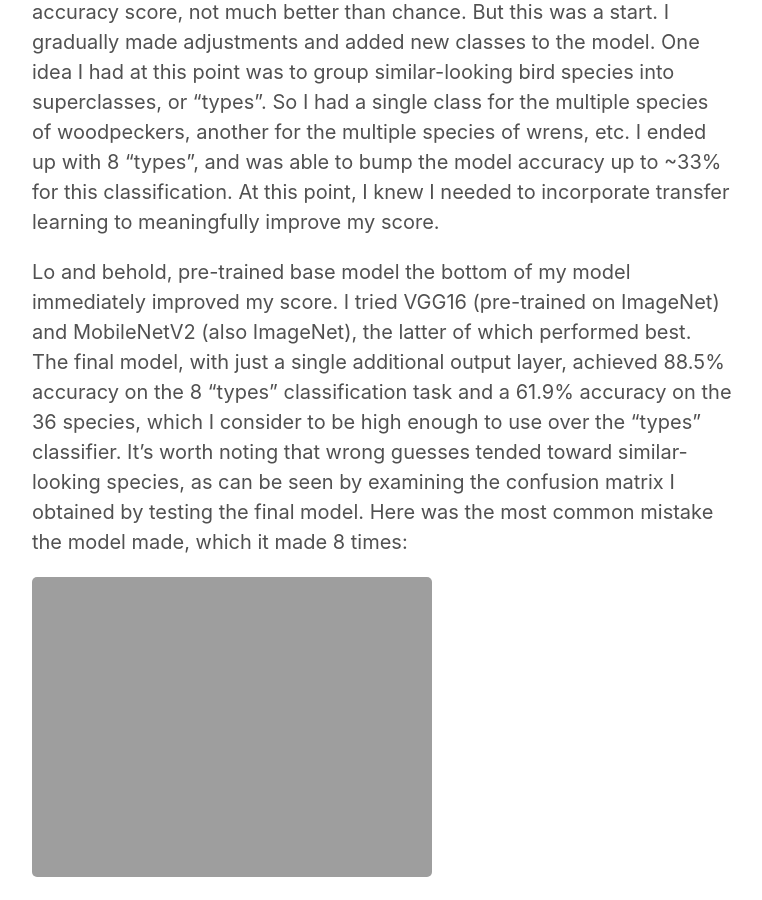
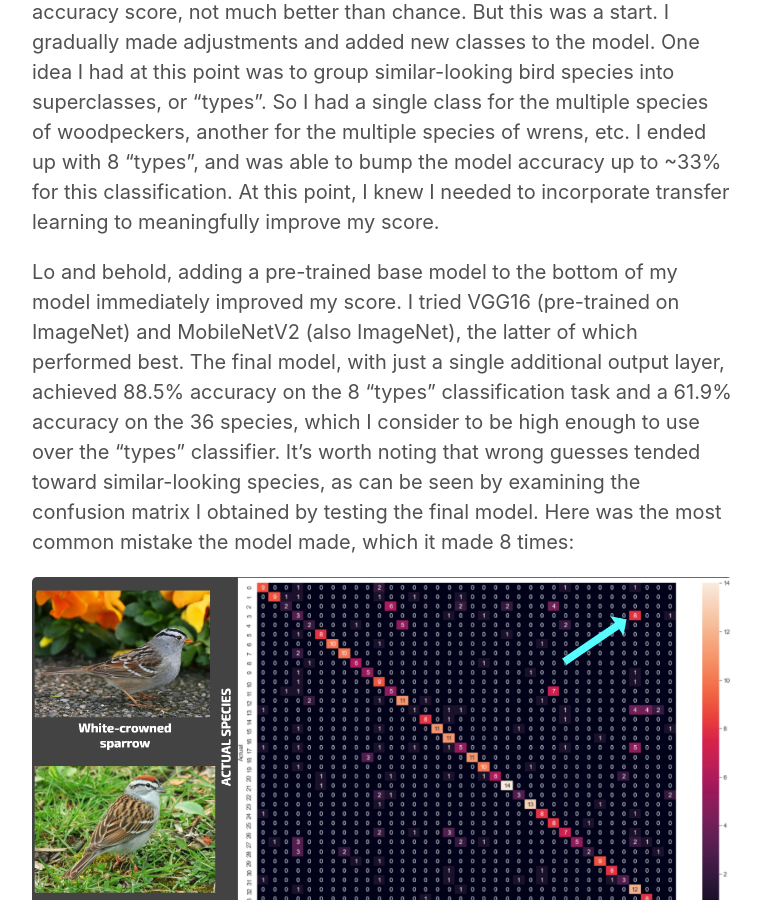
Before and after one commit to willstith/willstith.github.io, a Jekyll site: the page built from _posts/2020-09-17-Bird-Up.md, in a window 1280 px wide and 900 px high, scrolled down 3184 px. Shown: the whole window, without its empty margins (258-1020 px from the left). Built offline with Jekyll 4.4.1, drawn with Linux system fonts in a browser that asks for light colours.

Commit message:
Update 2020-09-17-Bird-Up.md

```diff
--- a/_posts/2020-09-17-Bird-Up.md
+++ b/_posts/2020-09-17-Bird-Up.md
@@ -26,15 +26,15 @@ Lots of variation *within* classes and lots of overlap *between* classes. It tur
 
 So I had the data, and I had a goal in mind: organize my bird pictures. What I didn't yet have was a plan. Inevitably, every time I attempted to implement one of the cutting-edge classification techniques, like [Mask R-CNN](https://github.com/matterport/Mask_RCNN), I got overwhelmed and failed to get to the point where my model was spitting out actual results. So I decided to make a simple binary classifier that would technically *work* even if it had a terrible accuracy score, just as a starting off point. By using [Keras'](https://keras.io/) functional model API, I constructed a convolutional neural network to distinguish between cedar waxwings (one of my favorite birds, the pretty one in the image at top) and red-wing blackbirds (one of my *least* favorite birds, territorial jerks who swoop at my head while I'm biking) which indeed achieved a terrible accuracy score, not much better than chance. But this was a start. I gradually made adjustments and added new classes to the model. One idea I had at this point was to group similar-looking bird species into superclasses, or "types". So I had a single class for the multiple species of woodpeckers, another for the multiple species of wrens, etc. I ended up with 8 "types", and was able to bump the model accuracy up to ~33% for this classification. At this point, I knew I needed to incorporate transfer learning to meaningfully improve my score.
 
-Lo and behold, pre-trained base model the bottom of my model immediately improved my score. I tried VGG16 (pre-trained on ImageNet) and MobileNetV2 (also ImageNet), the latter of which performed best. The final model, with just a single additional output layer, achieved 88.5% accuracy on the 8 "types" classification task and a 61.9% accuracy on the 36 species, which I consider to be high enough to use over the "types" classifier. It's worth noting that wrong guesses tended toward similar-looking species, as can be seen by examining the confusion matrix I obtained by testing the final model. Here was the most common mistake the model made, which it made 8 times:
+Lo and behold, adding a pre-trained base model to the bottom of my model immediately improved my score. I tried VGG16 (pre-trained on ImageNet) and MobileNetV2 (also ImageNet), the latter of which performed best. The final model, with just a single additional output layer, achieved 88.5% accuracy on the 8 "types" classification task and a 61.9% accuracy on the 36 species, which I consider to be high enough to use over the "types" classifier. It's worth noting that wrong guesses tended toward similar-looking species, as can be seen by examining the confusion matrix I obtained by testing the final model. Here was the most common mistake the model made, which it made 8 times:
 
-![confusion_matrix1]({{ site.url }}/images/birds_confusion_matrix1)
+![confusion_matrix1]({{ site.url }}/images/birds_confusion_matrix1.png)
 
 Maybe the training images didn't show great examples of the tops of these birds heads, where my human eyes detect the most distinguishing feature.
 
 And here was another most common mistake, made 6 times:
 
-![confusion_matrix2]({{ site.url }}/images/birds_confusion_matrix2)
+![confusion_matrix2]({{ site.url }}/images/birds_confusion_matrix2.png)
 
 These two species are notoriously difficult even for knowledgable human birders to distinguish, so it was unsurprising to me that the model only guessed correct between the two 7 out of 14 times. There's a lot more to explore in this confusion matrix, and I'll be consulting it as I think of more specific ways to improve the model, likely by adding training images.
 
```
